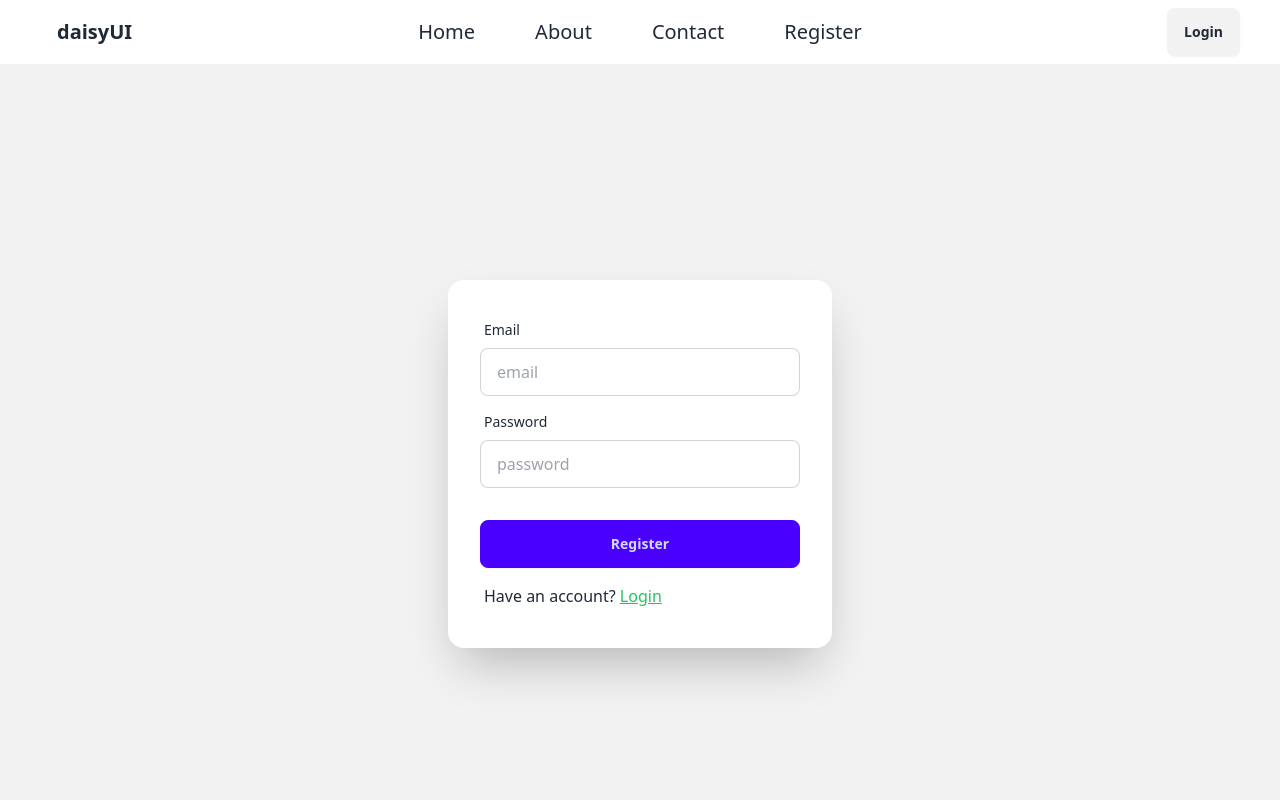
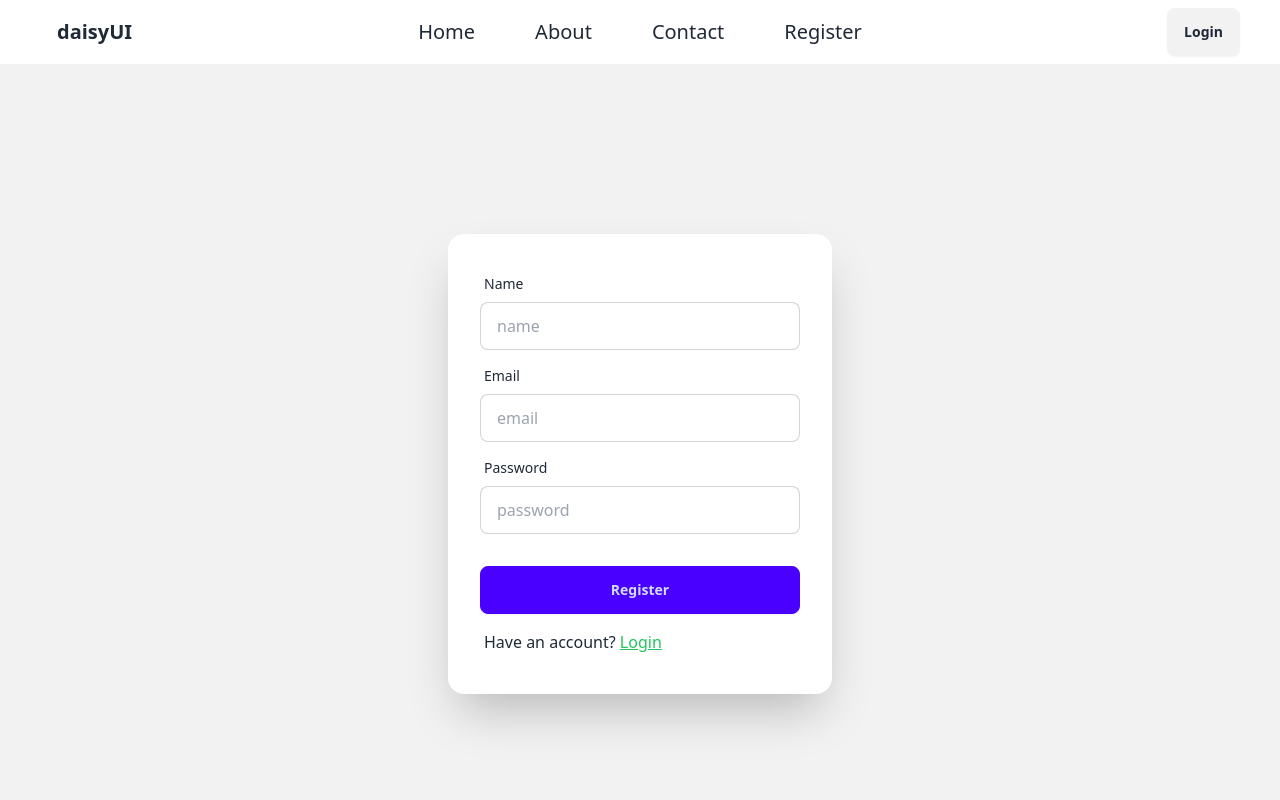
Before and after one commit to Lokman-Hakim-Shawon/simple-project, a React (Vite) app: page /register in a window 1280 px wide. Shown: the top 800 px of the page. Built offline with nearby package versions, Linux system fonts and the light colour scheme.

Commit message:
update regiter page

```diff
--- a/src/Components/Register.jsx
+++ b/src/Components/Register.jsx
@@ -8,15 +8,21 @@
       <form className="card-body">
         <div className="form-control">
           <label className="label">
+            <span className="label-text">Name</span>
+          </label>
+          <input type="text" name='name' placeholder="name" className="input input-bordered" required />
+        </div>
+        <div className="form-control">
+          <label className="label">
             <span className="label-text">Email</span>
           </label>
-          <input type="email" placeholder="email" className="input input-bordered" required />
+          <input type="email" name='email' placeholder="email" className="input input-bordered" required />
         </div>
         <div className="form-control">
           <label className="label">
             <span className="label-text">Password</span>
           </label>
-          <input type="password" placeholder="password" className="input input-bordered" required />
+          <input type="password" name='password' placeholder="password" className="input input-bordered" required />
 
         </div>
         <div className="form-control mt-6">
```
